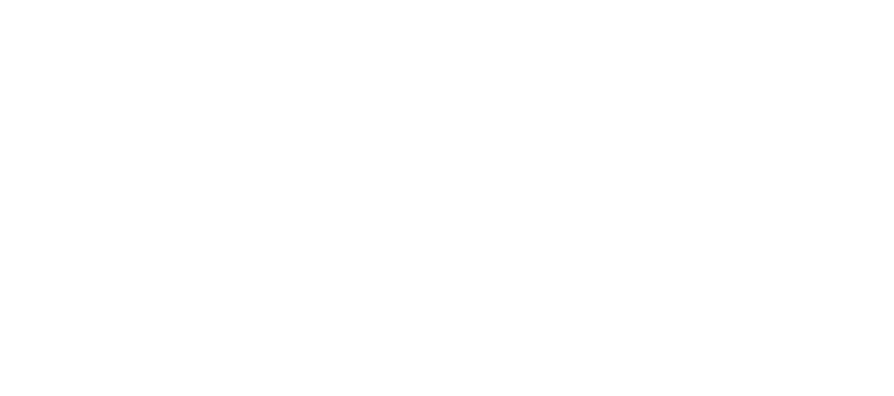
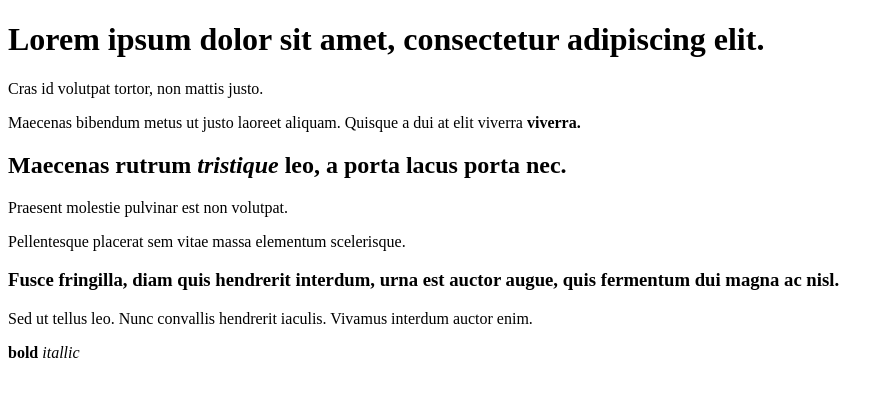
Before and after one commit to 25wisemann/General-Programing, a plain HTML site: page index.html in a window 1280 px wide. Shown: the whole page, without its empty margins (0-894 px from the left). Drawn offline with Linux system fonts and the light colour scheme.

Commit message:
started html notes

```diff
--- a/index.html
+++ b/index.html
@@ -3,12 +3,34 @@
 <head>
         <meta charset="UTF-8:>
         <meta name="viewport" content = "width=device-width, initial-scale=1.0">
-        <title>Document</title>
+        <title>HTML Notes</title>
 </head>
 <body>
+        <!--This is a Comment-->
+        <!-- You can still use ctrl / to comment -->
+        <h1>Lorem ipsum dolor sit amet, consectetur adipiscing elit.</h1>
+
+        Cras id volutpat tortor, non mattis justo.
+
+        <P> Maecenas bibendum metus ut justo laoreet aliquam.
+        Quisque a dui at elit viverra <strong>viverra.</strong></P>
+
+        <h2>Maecenas rutrum <em>tristique</em> leo, a porta lacus porta nec.</h2>
+
+        Praesent molestie pulvinar est non volutpat.
+
+        <p>Pellentesque placerat sem vitae massa elementum scelerisque. </p>
+
+       <h3>Fusce fringilla, diam quis hendrerit interdum, urna est auctor augue, quis fermentum dui magna ac nisl. </h3>
+
+       Sed ut tellus leo. Nunc convallis hendrerit iaculis. Vivamus interdum auctor enim.
+
+       <p>
+       <b>bold</b>
+       <i>itallic</i>
+       </p>
 
 
-        <script src="Loops.js"></script>
-
+        <script src="Functions.js"></script>
 </body>
 </html>
```
